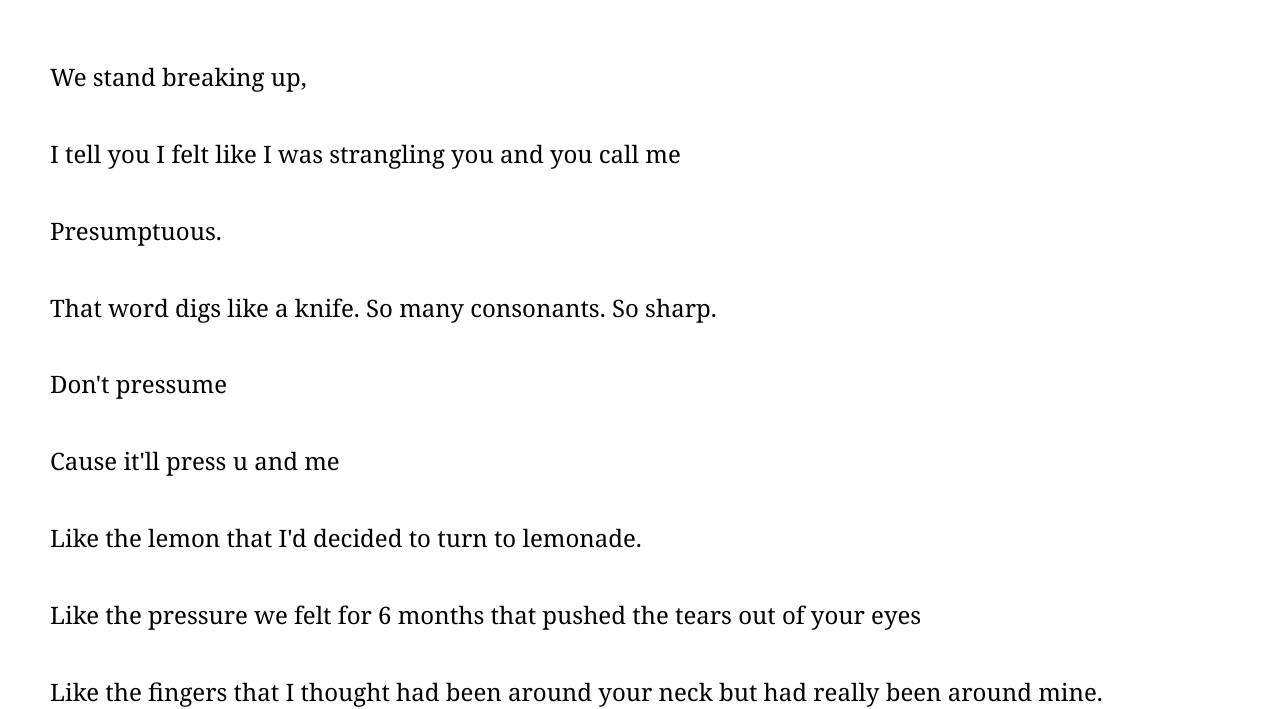
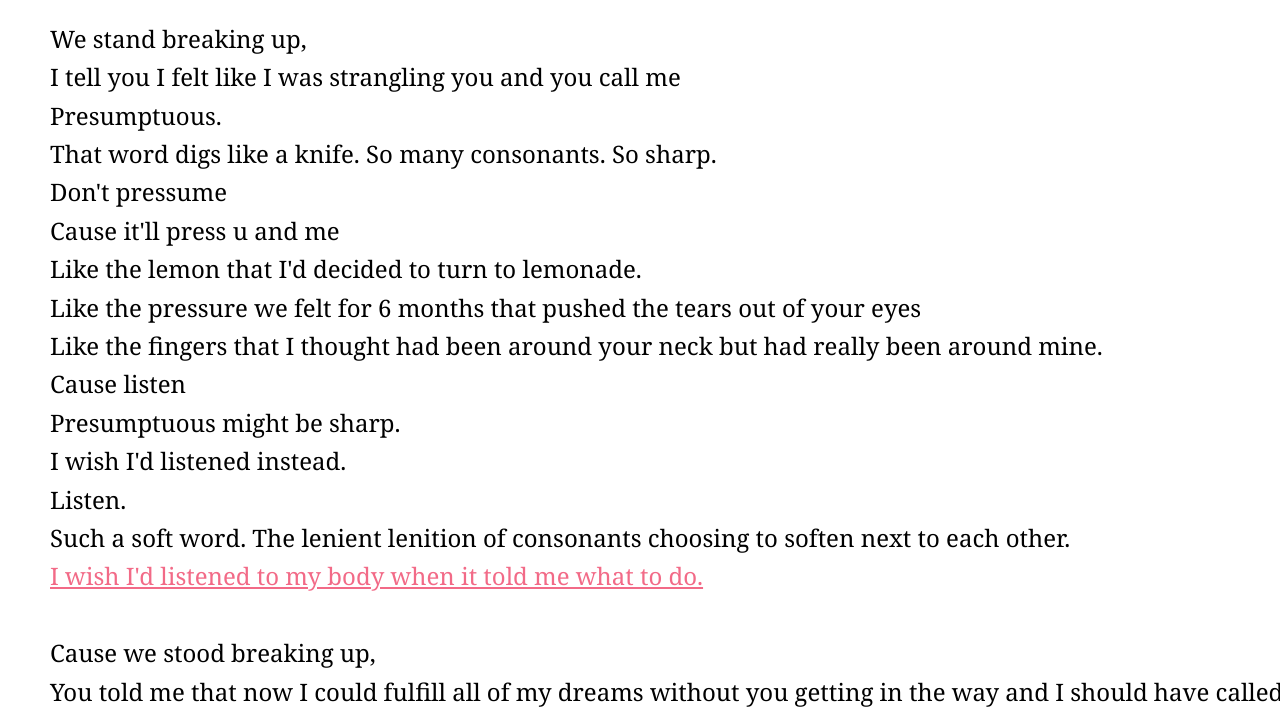
Before and after one commit to ibrand/presumptuous, a website built with Parcel: page index.html in a window 1280 px wide. Shown: the part 100-809 px from the top of the page. Built offline with nearby package versions, Linux system fonts and the light colour scheme.

Commit message:
more pre-wrap tweaks

```diff
--- a/stylesheet.css
+++ b/stylesheet.css
@@ -31,10 +31,6 @@ p {
     width: 100%;
     padding-left: 50px;
     margin-top: 0px;
-}
-
-.pre-wrap {
-    white-space: pre-wrap;
 }
 
 div {
@@ -72,10 +68,6 @@ div {
 
 @media only screen and (min-width: 600px) {
     p {
-        font-size: 28px;
-    }
-
-    .pre-wrap {
         font-size: 24px;
     }
 
```
